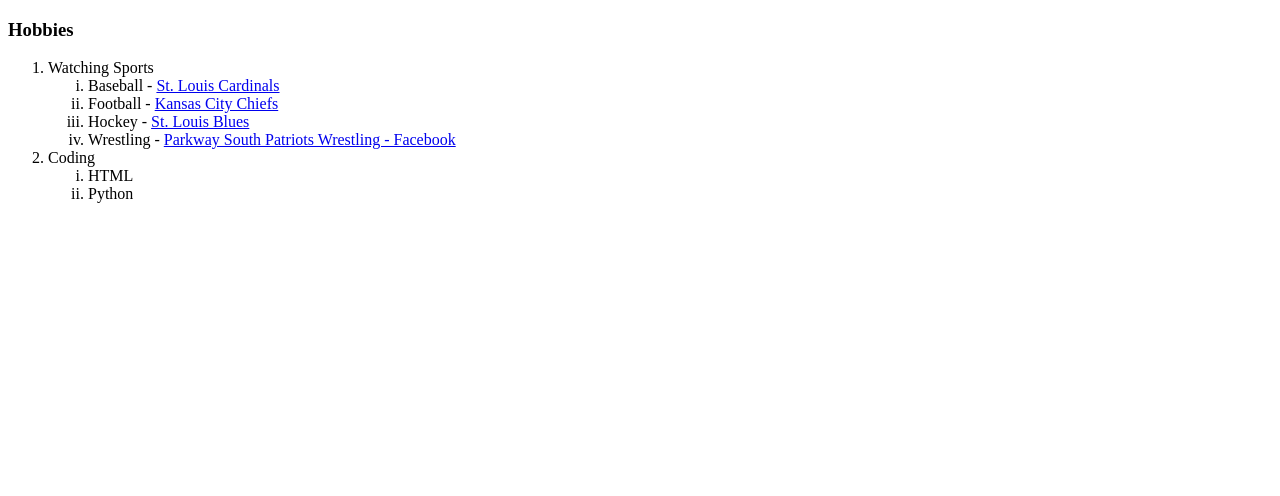
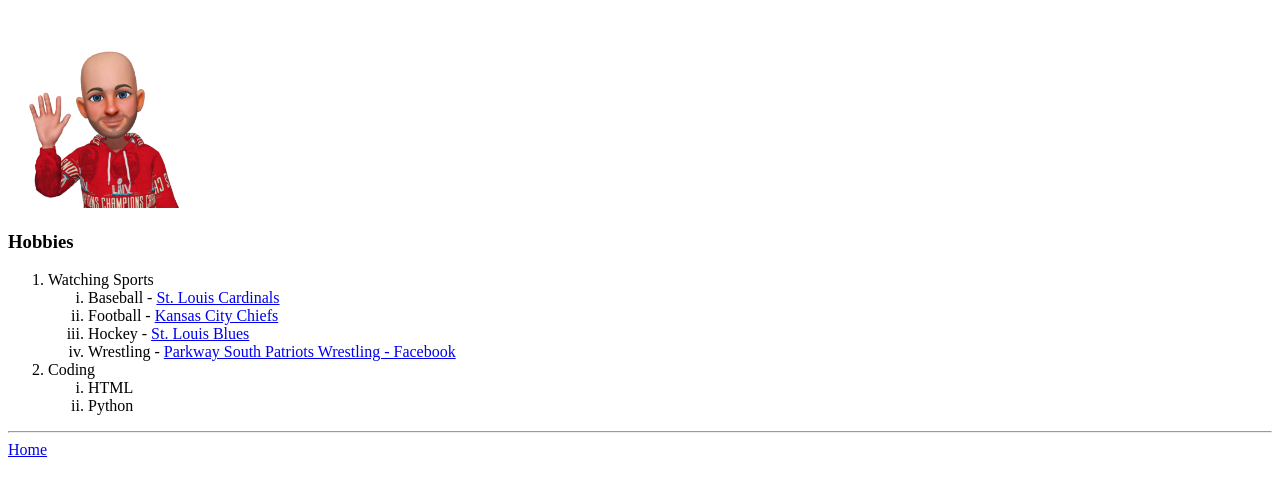
Before and after one commit to murphdog2212/cv, a plain HTML site: page hobbies.html in a window 1280 px wide. Drawn offline with Linux system fonts and the light colour scheme.

Commit message:
Home page links
Added links to home page on contact and hobbies pages.

```diff
--- a/hobbies.html
+++ b/hobbies.html
@@ -7,6 +7,7 @@
     <title>My Hobbies</title>
 </head>
 <body>
+    <img src="images/DavidWood_emoji.png" alt="david wood emoji profile picture" width="200">
     <h3>Hobbies</h3>
     <ol>
         <li>Watching Sports</li>
@@ -22,5 +23,7 @@
             <li>Python</li>
         </ol>
     </ol>
+    <hr>
+    <a href="index.html">Home</a>
 </body>
 </html>
```
Also changed, not shown: contact_me.html (+2 -0 lines).
